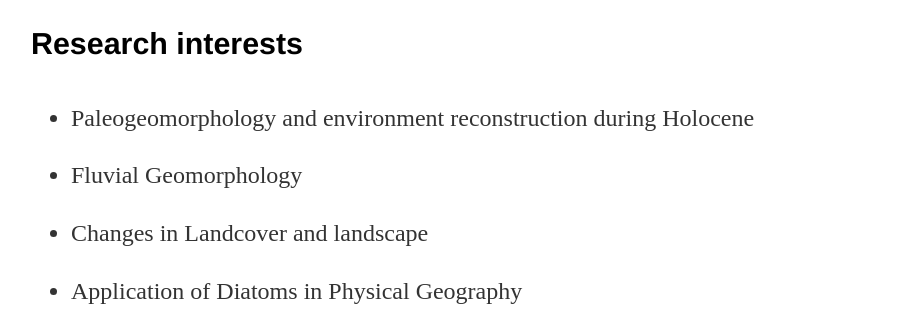
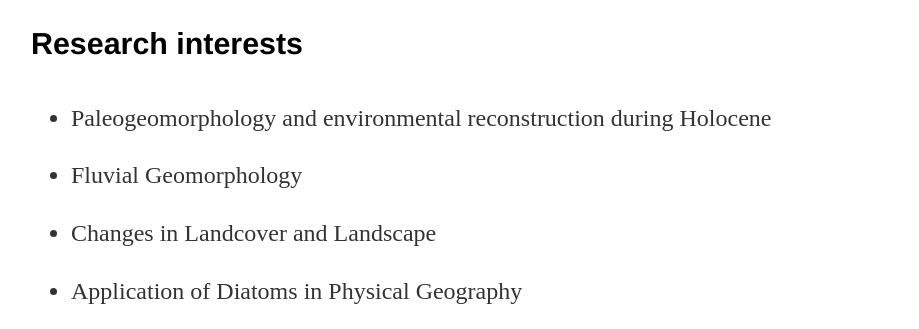
Before and after one commit to muyeoljung/muyeoljung.github.io, a Jekyll site: the page built from research/index.html, in a window 1280 px wide. Shown: the part 318-647 px from the top of the page, without its empty margins (161-1080 px from the left). Built offline with Jekyll 4.4.1, drawn with Linux system fonts in a browser that asks for light colours; grey boxes are pictures that could not be loaded.

Commit message:
Update index.html

```diff
--- a/research/index.html
+++ b/research/index.html
@@ -15,9 +15,9 @@ img {
 		<p>My research interest lies on areas between Physical Geography, Ecology, Biology, and Archaeology and seeks to how can geographical thoughts and approaches can be usefully employed in solving the issues we face in modern society.</p>
 
 		<h4>Research interests</h4>
-		   <ul><li>Paleogeomorphology and environment reconstruction during Holocene</li></ul>
+		   <ul><li>Paleogeomorphology and environmental reconstruction during Holocene</li></ul>
 		   <ul><li>Fluvial Geomorphology</li></ul>
-		   <ul><li>Changes in Landcover and landscape</li></ul>
+		   <ul><li>Changes in Landcover and Landscape</li></ul>
 		   <ul><li>Application of Diatoms in Physical Geography</li></ul>
 	</div>
 	<div>
```
